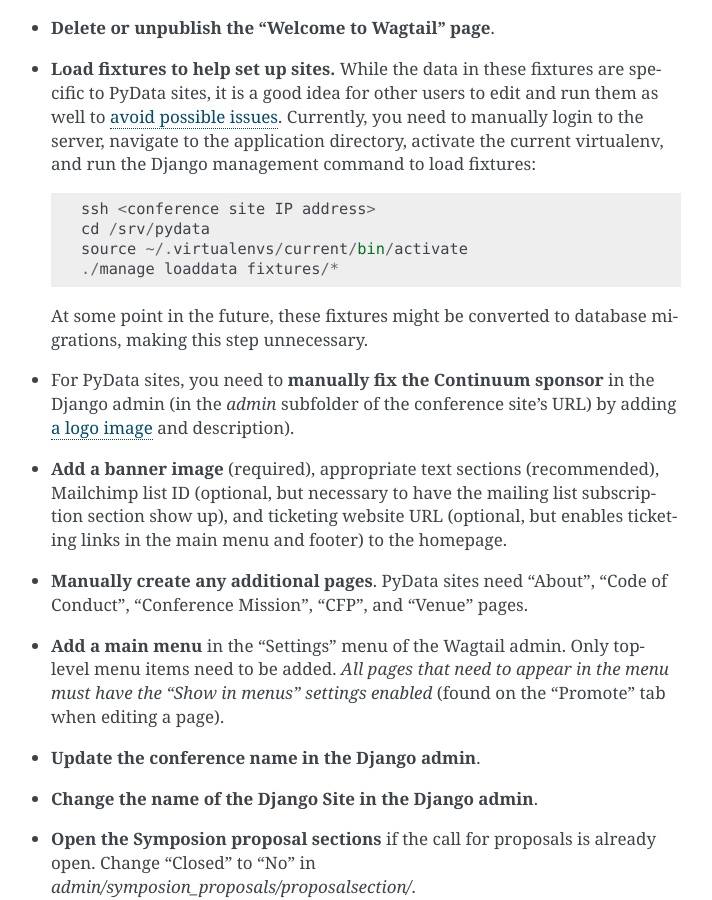
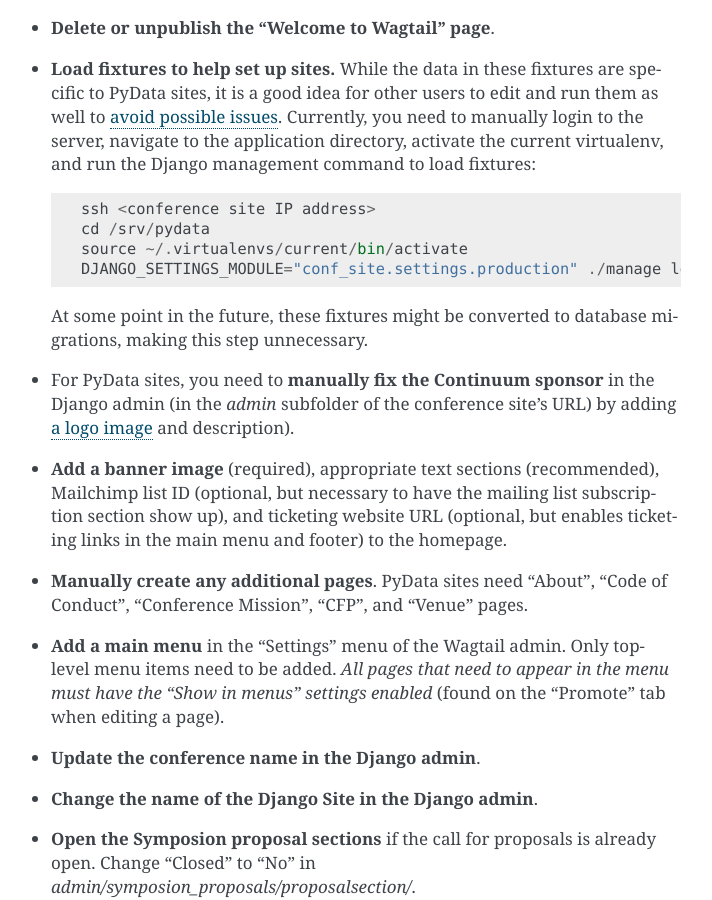
Before and after one commit to pydata/conf_site, a Sphinx documentation site: the page built from docs/source/deployment.rst, in a window 1280 px wide and 900 px high, scrolled down 2899 px. Shown: the whole window, without its empty margins (399-1111 px from the left). Built offline with Sphinx 7.4.7, drawn with Linux system fonts in a browser that asks for light colours.

Commit message:
Use DJANGO_SETTINGS_MODULE when loading fixtures.
Tell Django where to find the right settings when loading fixtures.

```diff
--- a/docs/source/deployment.rst
+++ b/docs/source/deployment.rst
@@ -146,7 +146,7 @@
     ssh <conference site IP address>
     cd /srv/pydata
     source ~/.virtualenvs/current/bin/activate
-    ./manage loaddata fixtures/*
+    DJANGO_SETTINGS_MODULE="conf_site.settings.production" ./manage loaddata fixtures/*
 
   At some point in the future, these fixtures might be converted to
   database migrations, making this step unnecessary.
```
